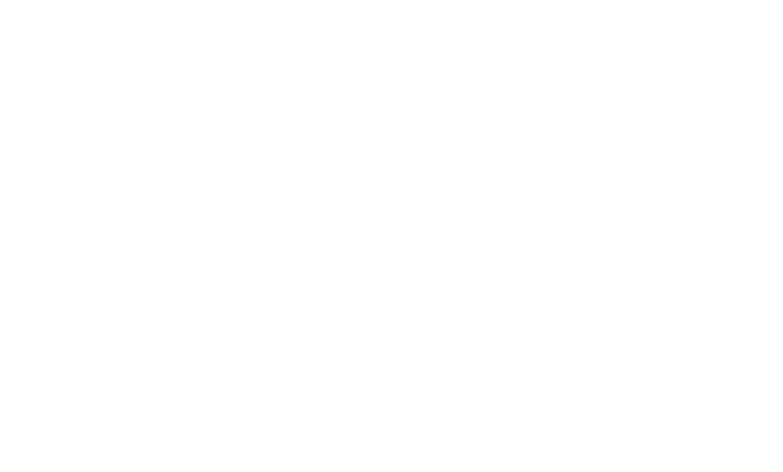
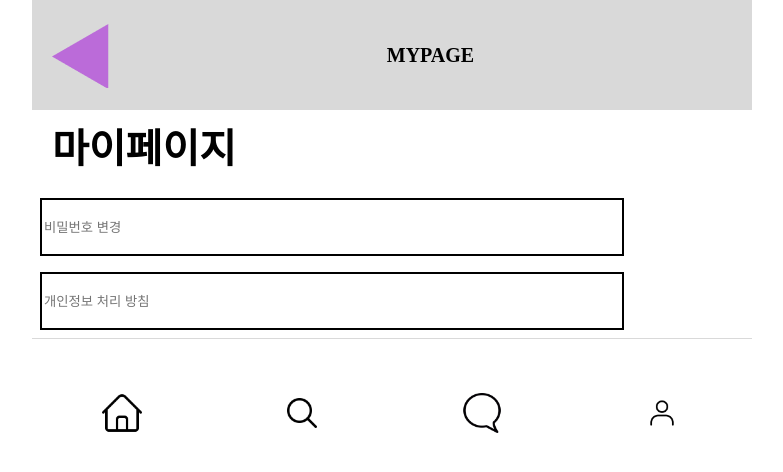
Before and after one commit to ImYejigi/YesMusic, a React (Create React App) app: page /MyPage in a window 1280 px wide. Before the commit this address had no page. Shown: the top 472 px of the page, without its empty margins (248-1031 px from the left). Built offline with nearby package versions, Linux system fonts and the light colour scheme.

Commit message:
mypage구현

```diff
--- a/src/App.jsx
+++ b/src/App.jsx
@@ -4,6 +4,7 @@
 import SignUp from './pages/SignUp';
 import MainPage from './pages/MainPage';
 import Search from './pages/Search';
+import Mypage from './pages/MyPage';
 
 const App = () => {
   return (
@@ -13,6 +14,7 @@
       <Route path='/SignUp' element={<SignUp/>}/>
       <Route path='/MainPage' element={<MainPage/>}/>
       <Route path='/Search' element={<Search/>}/>
+      <Route path='/MyPage' element={<Mypage/>}/>
     </Routes>
   );
 };
--- a/src/components/common/BottomBar.jsx
+++ b/src/components/common/BottomBar.jsx
@@ -5,7 +5,7 @@
 import Speech from '../../assets/images/free-icon-speech-bubble-2043.png'
 import Magnifier from '../../assets/images/free-icon-magnifier-2319177.png'
 import { Link } from 'react-router-dom';
-import Search from '../../pages/Search';
+
 
 
 
@@ -15,10 +15,10 @@
         <BottomBMenu>
             <IconMenu>
                 <Images>
-                    <ImgItems><img src={HomeImg}/></ImgItems>
+                    <ImgItems><Link to='/MainPage'><img src={HomeImg}/></Link></ImgItems>
                     <ImgItems><Link to='/Search'><img src={Magnifier}/></Link></ImgItems>
-                    <ImgItems><img src={Speech}/></ImgItems>
-                    <ImgItems><img src={PersonImg}/></ImgItems>
+                    <ImgItems><Link to='/'><img src={Speech}/></Link></ImgItems>
+                    <ImgItems><Link to='/MyPage'><img src={PersonImg}/></Link></ImgItems>
                 </Images>
             </IconMenu>
         </BottomBMenu>
--- a/src/components/common/InputFiled.jsx
+++ b/src/components/common/InputFiled.jsx
@@ -9,10 +9,22 @@
 
 `;
 
+
+
 const InputFlied = (props) => {
-   return(
-    <InputStyle type={props.type} placeholder={props.placeholder}></InputStyle>
+
+
+
+
+    return(
+    <>
+        <InputStyle type={props.type} placeholder={props.placeholder}></InputStyle>
+    </>
+
    )
   }
 
+
+
+
   export default InputFlied;
--- /dev/null
+++ b/src/pages/MyPage.jsx
@@ -0,0 +1,34 @@
+import TopBarComp from "../components/common/TopBar";
+import BottomBarComp from "../components/common/BottomBar";
+import styled from "styled-components";
+import InputFlied from "../components/common/InputFiled";
+
+
+const Root = styled.div`
+    display : flex;
+    flex-direction: column;
+    max-width : 720px;
+    margin : 0 auto;
+`;
+
+const Nav = styled.div`
+    display :flex;
+    font-size : 40px;
+    font-weight : bold;
+    margin : 20px;
+
+`;
+
+export default function Mypage(props){
+
+
+    return(
+     <Root>
+        <TopBarComp fontColor="#000000" content="mypage"></TopBarComp>
+        <Nav>마이페이지</Nav>
+        <InputFlied type='password' placeholder='비밀번호 변경'></InputFlied>
+        <InputFlied type='text' placeholder='개인정보 처리 방침'></InputFlied>
+        <BottomBarComp></BottomBarComp>
+     </Root>
+    )
+}
--- a/src/pages/Search.jsx
+++ b/src/pages/Search.jsx
@@ -1,7 +1,16 @@
 import BottomBarComp from "../components/common/BottomBar";
 import TopBarComp from "../components/common/TopBar";
 import styled from "styled-components";
+import InputFlied from "../components/common/InputFiled";
 import { useNavigate } from 'react-router-dom';
+
+// const searchList = () => {
+//     const filtered = sampleData.filter((itemList) => {
+// return itemList.name.toUpperCase().includes(userInput.toUpperCase());
+
+//     })
+// }
+
 
 
 
@@ -12,7 +21,7 @@
         <Root>
         <TopBarComp fontColor="#000000" content='search'></TopBarComp>
         <Nav>찾고 싶은 음악을 검색하세요!</Nav>
-        <SearchBar></SearchBar>
+        <InputFlied></InputFlied>
         <BottomBarComp/>
 
         </Root>
@@ -34,11 +43,3 @@
     margin : 20px;
 
 `;
-const SearchBar = styled.div`
-    display : flex;
-    align-items : center;
-    height : 50px;
-    max-width : 720px;
-    margin : 20px;
-    border : 3px solid black;
-`
```
Also changed, not shown: src/data/MusicData.jsx (added, +44 -0 lines).
